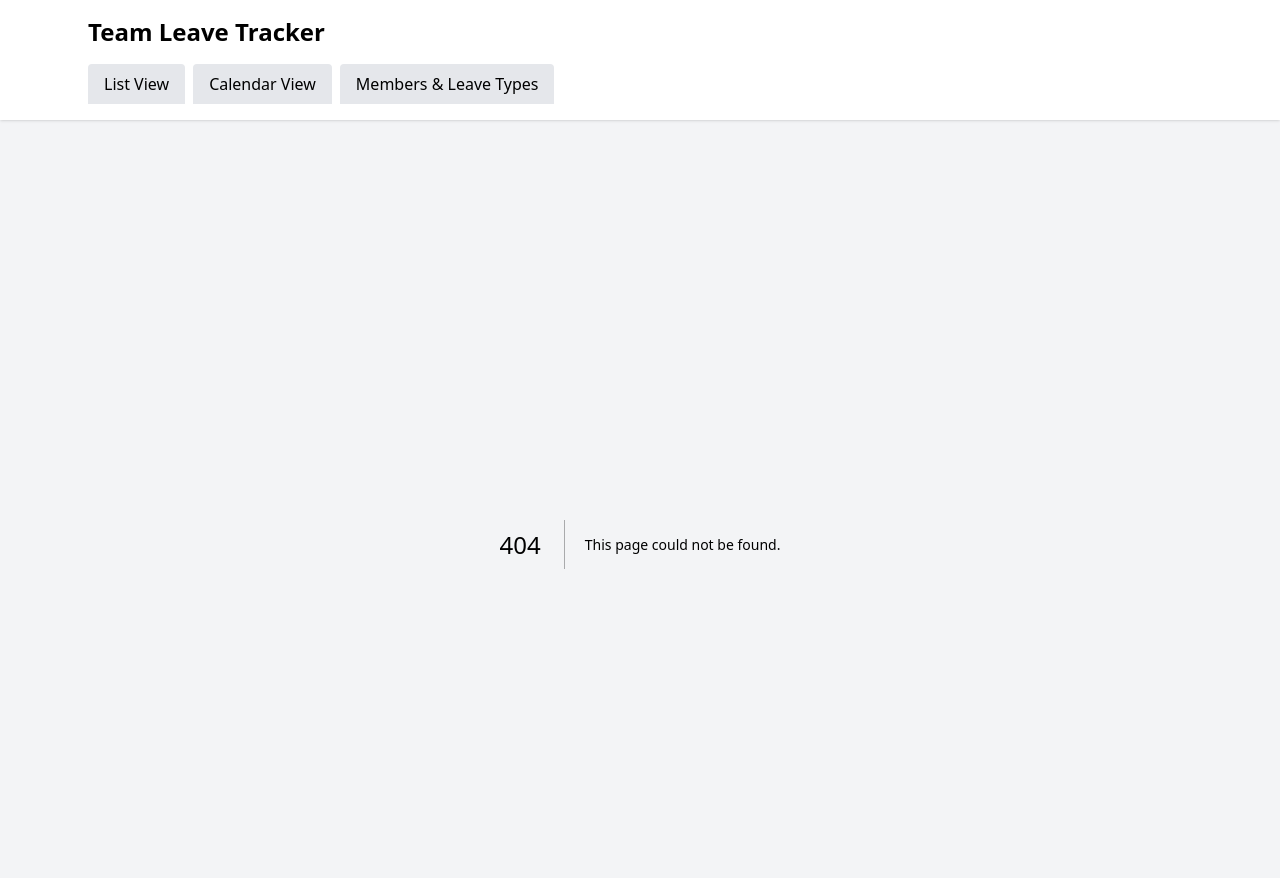
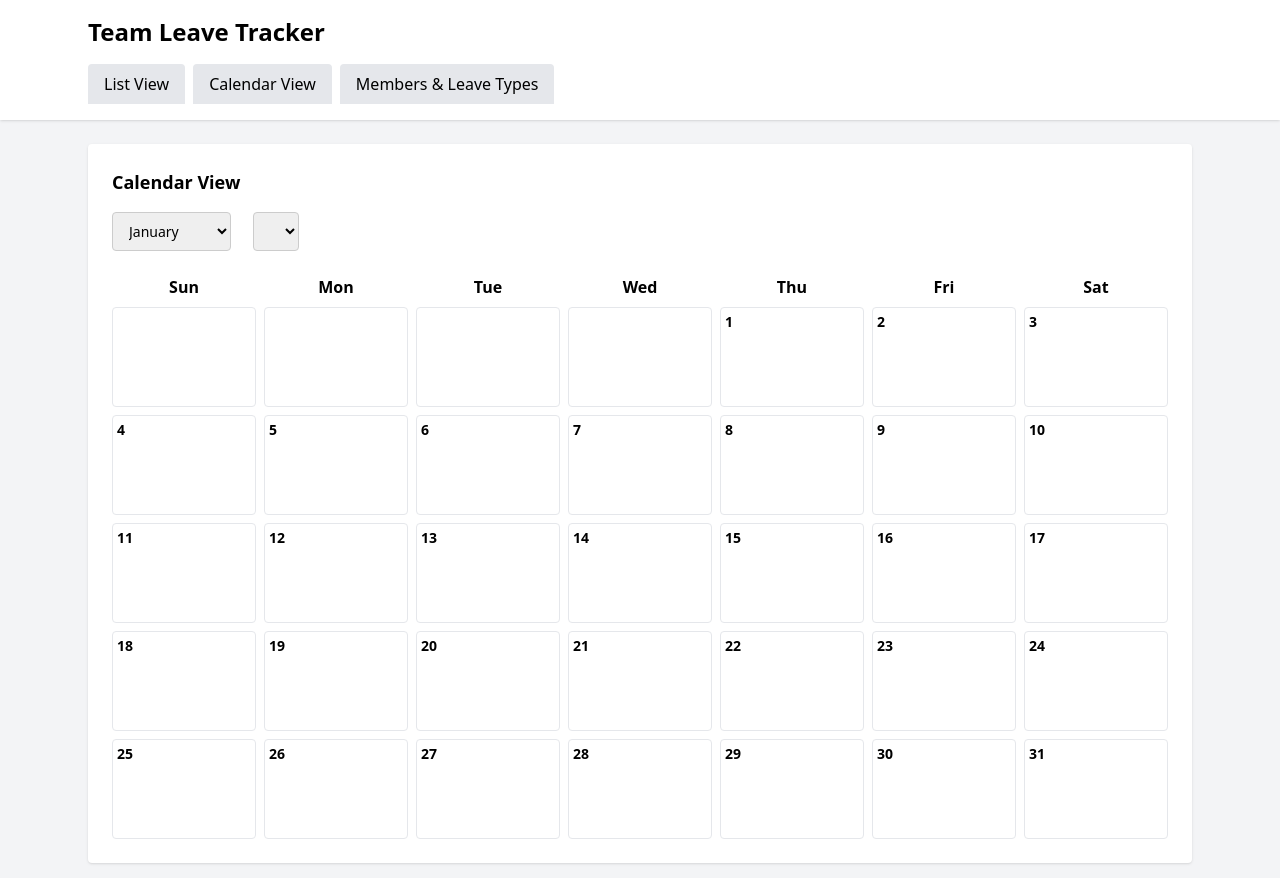
Before and after one commit to pinaki-GH/leave-tracker, a Next.js app: page /calendar in a window 1280 px wide. Before the commit this address had no page. Shown: the top 878 px of the page. Built offline with nearby package versions, Linux system fonts and the light colour scheme.

Commit message:
Create page.tsx

```diff
--- /dev/null
+++ b/app/calendar/page.tsx
@@ -0,0 +1,119 @@
+"use client";
+
+import { useEffect, useMemo, useState } from "react";
+import { Leave } from "@/lib/types";
+import { getData } from "@/lib/storage";
+
+const daysOfWeek = ["Sun", "Mon", "Tue", "Wed", "Thu", "Fri", "Sat"];
+const months = [
+  "January","February","March","April","May","June",
+  "July","August","September","October","November","December"
+];
+
+export default function CalendarPage() {
+  const [leaves, setLeaves] = useState<Leave[]>([]);
+  const [month, setMonth] = useState(new Date().getMonth());
+  const [year, setYear] = useState(new Date().getFullYear());
+
+  useEffect(() => {
+    setLeaves(getData("leaves"));
+  }, []);
+
+  const calendarDays = useMemo(() => {
+    const firstDay = new Date(year, month, 1);
+    const lastDay = new Date(year, month + 1, 0);
+
+    const startOffset = firstDay.getDay();
+    const totalDays = lastDay.getDate();
+
+    const days: (number | null)[] = [];
+    for (let i = 0; i < startOffset; i++) days.push(null);
+    for (let d = 1; d <= totalDays; d++) days.push(d);
+
+    return days;
+  }, [month, year]);
+
+  const leavesByDate = useMemo(() => {
+    const map: Record<string, Leave[]> = {};
+
+    leaves.forEach(l => {
+      const d = new Date(l.startDate);
+      if (d.getMonth() === month && d.getFullYear() === year) {
+        const key = d.getDate();
+        map[key] = map[key] || [];
+        map[key].push(l);
+      }
+    });
+
+    return map;
+  }, [leaves, month, year]);
+
+  const years = Array.from(
+    new Set(leaves.map(l => new Date(l.startDate).getFullYear()))
+  ).sort();
+
+  return (
+    <div className="bg-white p-6 rounded shadow">
+      <h2 className="text-lg font-bold mb-4">Calendar View</h2>
+
+      {/* Controls */}
+      <div className="flex gap-4 mb-6">
+        <select
+          className="border px-3 py-2 rounded text-sm"
+          value={month}
+          onChange={e => setMonth(+e.target.value)}
+        >
+          {months.map((m, i) => (
+            <option key={m} value={i}>{m}</option>
+          ))}
+        </select>
+
+        <select
+          className="border px-3 py-2 rounded text-sm"
+          value={year}
+          onChange={e => setYear(+e.target.value)}
+        >
+          {years.map(y => (
+            <option key={y}>{y}</option>
+          ))}
+        </select>
+      </div>
+
+      {/* Calendar */}
+      <div className="grid grid-cols-7 gap-2">
+        {daysOfWeek.map(d => (
+          <div key={d} className="font-semibold text-center">
+            {d}
+          </div>
+        ))}
+
+        {calendarDays.map((day, idx) => (
+          <div
+            key={idx}
+            className="border rounded min-h-[100px] p-1 text-sm"
+          >
+            {day && (
+              <>
+                <div className="font-semibold mb-1">{day}</div>
+
+                {(leavesByDate[day] || []).map(l => (
+                  <div
+                    key={l.id}
+                    className={`mb-1 px-2 py-1 rounded text-xs ${
+                      l.status === "Confirmed"
+                        ? "bg-green-100 text-green-700"
+                        : "bg-yellow-100 text-yellow-700"
+                    }`}
+                  >
+                    <div className="font-medium">{l.memberName}</div>
+                    <div>{l.leaveType}</div>
+                  </div>
+                ))}
+              </>
+            )}
+          </div>
+        ))}
+      </div>
+    </div>
+  );
+}
```
